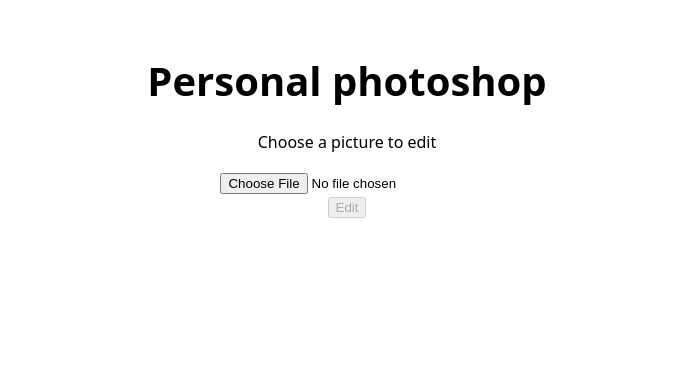
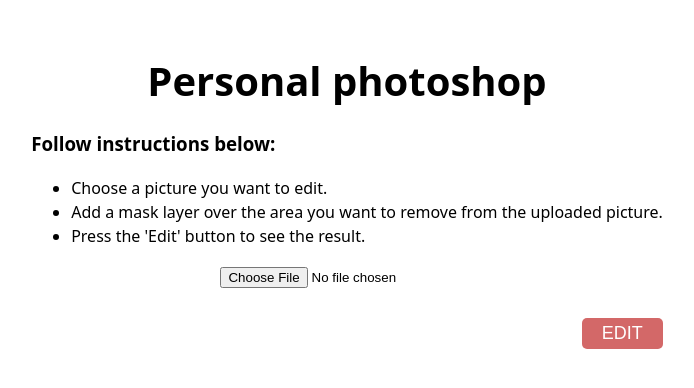
Before and after one commit to MartaMarkiv/personal-photoshop, a React (Vite) app: page / in a window 1280 px wide. Shown: the top 388 px of the page, without its empty margins (293-987 px from the left). Built offline with nearby package versions, Linux system fonts and the light colour scheme.

Commit message:
Added test requests to edit image

```diff
--- a/src/App.css
+++ b/src/App.css
@@ -5,8 +5,13 @@
   text-align: center;
 }
 
+.instructions-container {
+  text-align: left;
+}
+
 .image-edit-container {
   position: relative;
+  margin-top: 30px;
 }
 
 .selected-image {
@@ -19,4 +24,31 @@
   top: 0;
   left: 0;
   cursor: crosshair;
+  opacity: 0.1;
 }
+
+
+.edit-btn-wrapper {
+  text-align: right;
+  margin-top: 30px;
+}
+
+.edit-button {
+  background-color: rgb(211, 104, 104);
+  font-size: 18px;
+  color: #ffffff;
+  text-transform: uppercase;
+  padding: 5px 20px;
+  border-radius: 5px;
+  border: none;
+  cursor: pointer;
+}
+
+.edit-button:hover {
+  background-color: rgb(239, 114, 114);
+  transform: scale(1.05);
+}
+
+.result-container {
+  margin-top: 30px;
+}
--- a/src/App.tsx
+++ b/src/App.tsx
@@ -1,12 +1,17 @@
 import { useEffect, useRef, useState, type ChangeEvent } from "react";
 import "./App.css";
+// eslint-disable-next-line @typescript-eslint/no-unused-vars
+import { sendEditRequest, sendEditReplicateRequest } from "./api/requests";
 
 function App() {
   const [selectedImage, setSelectedImage] = useState<string | null>(null);
+  const [imageFile, setImageFile] = useState<File | null>(null);
   const imgRef = useRef<HTMLImageElement | null>(null);
   const canvasRef = useRef<HTMLCanvasElement | null>(null);
   const ctxRef = useRef<CanvasRenderingContext2D | null>(null);
-  const [drawing, setDrawing] = useState(false);
+  const [result, setResult] = useState<string | null>(null);
+  const [drawing, setDrawing] = useState<boolean>(false);
+  const [processing, setProcessing] = useState<boolean>(false);
 
   useEffect(() => {
     if (selectedImage && imgRef.current && canvasRef.current) {
@@ -19,7 +24,13 @@ function App() {
       canvas.style.width = `${img.width}px`;
       canvas.style.height = `${img.height}px`;
 
-      ctxRef.current = canvas.getContext("2d");
+      const ctx = canvas.getContext("2d");
+      if (ctx) {
+        ctx.fillStyle = "black";
+        ctx.fillRect(0, 0, canvas.width, canvas.height);
+      }
+
+      ctxRef.current = ctx;
     }
   }, [selectedImage]);
 
@@ -47,7 +58,41 @@ function App() {
   };
 
   const handleEdit = async () => {
-    if (!selectedImage || !canvasRef.current) return;
+
+    if (!selectedImage || !canvasRef.current || !imageFile) return;
+    if(processing) {
+      setResult(null);
+      setSelectedImage(null);
+      return;
+    }
+
+    setProcessing(true);
+
+    try {
+
+      const maskBase64 = canvasRef.current.toDataURL("image/png");
+
+      // const response = await sendEditRequest(selectedImage, maskBase64);
+
+      // if (!response.ok) {
+      //   console.log(response);
+      //   return;
+      // }
+
+      // const blob = await response.blob();
+      // const url = URL.createObjectURL(blob);
+      // setResult(url);
+
+      const response = await sendEditReplicateRequest(selectedImage, maskBase64);
+      const data = await response.json();
+      setResult(data.output?.[0] || "");
+
+    } catch (err) {
+      console.error(err);
+      alert("Something went wrong");
+    } finally {
+      setProcessing(false);
+    }
   };
 
   const uploadImage = (event: ChangeEvent<HTMLInputElement>) => {
@@ -56,15 +101,25 @@ function App() {
       const reader = new FileReader();
       reader.onload = () => setSelectedImage(reader.result as string);
       reader.readAsDataURL(fileList[0]);
+      setImageFile(fileList[0]);
+      setResult(null);
     } else {
       setSelectedImage(null);
+      setImageFile(null);
     }
   };
 
   return (
     <>
       <h1>Personal photoshop</h1>
-      <p>Choose a picture to edit</p>
+      <div className="instructions-container">
+      <h3>Follow instructions below:</h3>
+      <ul>
+        <li>Choose a picture you want to edit.</li>
+        <li>Add a mask layer over the area you want to remove from the uploaded picture.</li>
+        <li>Press the 'Edit' button to see the result.</li>
+      </ul>
+      </div>
       <div>
         <input
           type="file"
@@ -91,11 +146,21 @@ function App() {
           />
         </div>
       )}
-      <div>
-        <button onClick={handleEdit} disabled={!selectedImage}>
+      <div className="edit-btn-wrapper">
+        <button onClick={handleEdit} disabled={!selectedImage || processing} className="edit-button">
           Edit
         </button>
       </div>
+      {result && (
+        <div className="result-container">
+          <h3>Result:</h3>
+          <img
+            src={result}
+            alt="result"
+            style={{ maxWidth: "100%", borderRadius: "8px" }}
+          />
+        </div>
+      )}
     </>
   );
 }
--- /dev/null
+++ b/src/api/requests.ts
@@ -0,0 +1,37 @@
+import { HUGGINGFACE_API, REPLICATE_API } from "../config";
+
+export const sendEditRequest = async (
+  image: string,
+  maskImage: string,
+): Promise<Response> => {
+  return await fetch(HUGGINGFACE_API, {
+    method: "POST",
+    headers: {
+      Authorization: `Bearer ${import.meta.env.VITE_HUGGINGFACE_TOKEN}`,
+      "Content-Type": "application/json",
+    },
+    body: JSON.stringify({
+      image: image,
+      mask_image: maskImage,
+      prompt: "remove unwanted objects and fill naturally",
+    }),
+  });
+};
+
+export const sendEditReplicateRequest = async (imageBase64: string, maskBase64: string): Promise<Response> => {
+  return await fetch(REPLICATE_API, {
+    method: "POST",
+    headers: {
+      "Content-Type": "application/json",
+      Authorization: `Token ${import.meta.env.VITE_REPLICATE_API_TOKEN}`,
+    },
+    body: JSON.stringify({
+      version: "stability-ai/stable-diffusion-inpainting",
+      input: {
+        image: imageBase64,
+        mask: maskBase64,
+        prompt: "remove unwanted objects and fill naturally",
+      },
+    }),
+  });
+};
--- /dev/null
+++ b/src/config.ts
@@ -0,0 +1,4 @@
+export const HUGGINGFACE_API =
+  "https://api-inference.huggingface.co/models/runwayml/stable-diffusion-inpainting";
+
+export const REPLICATE_API = "https://api.replicate.com/v1/predictions";
```
Also changed, not shown: 1 other file (tests, documents, lock files or other folders).
